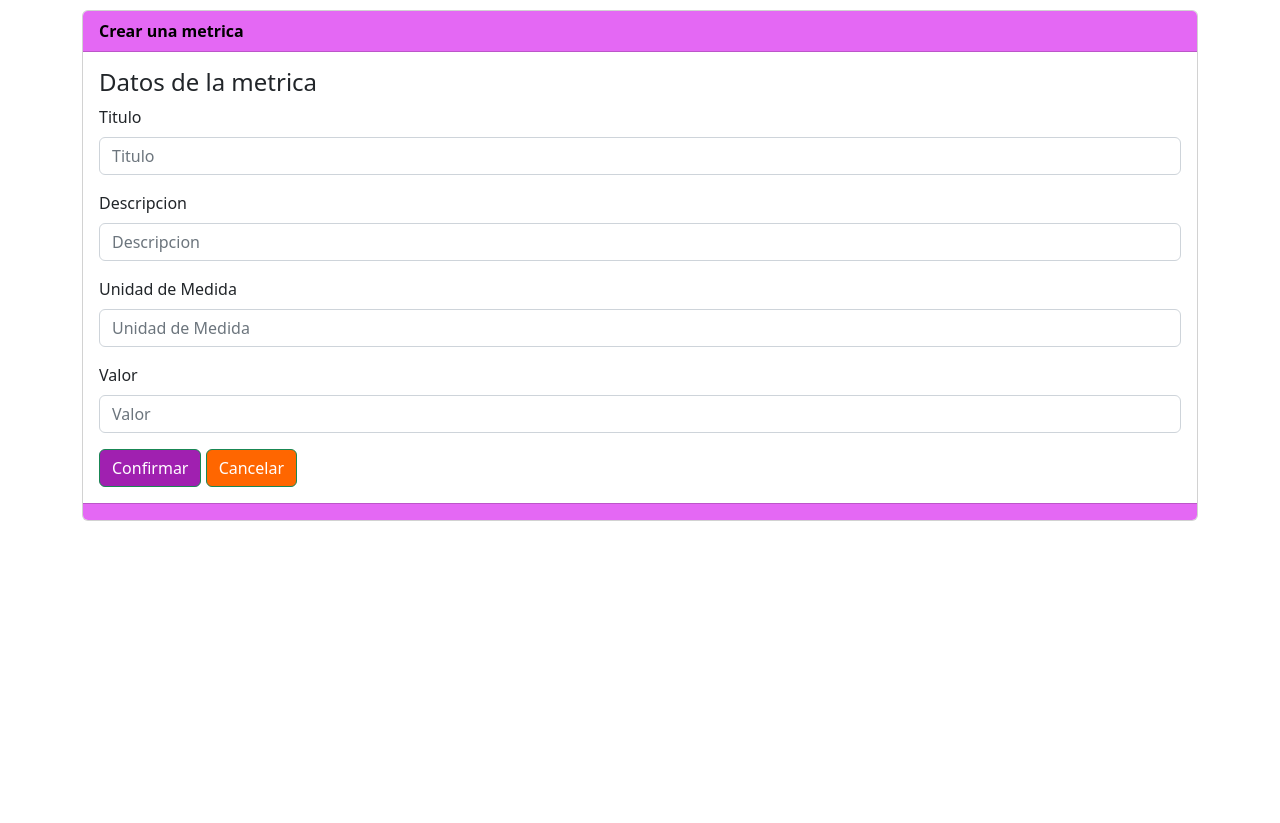
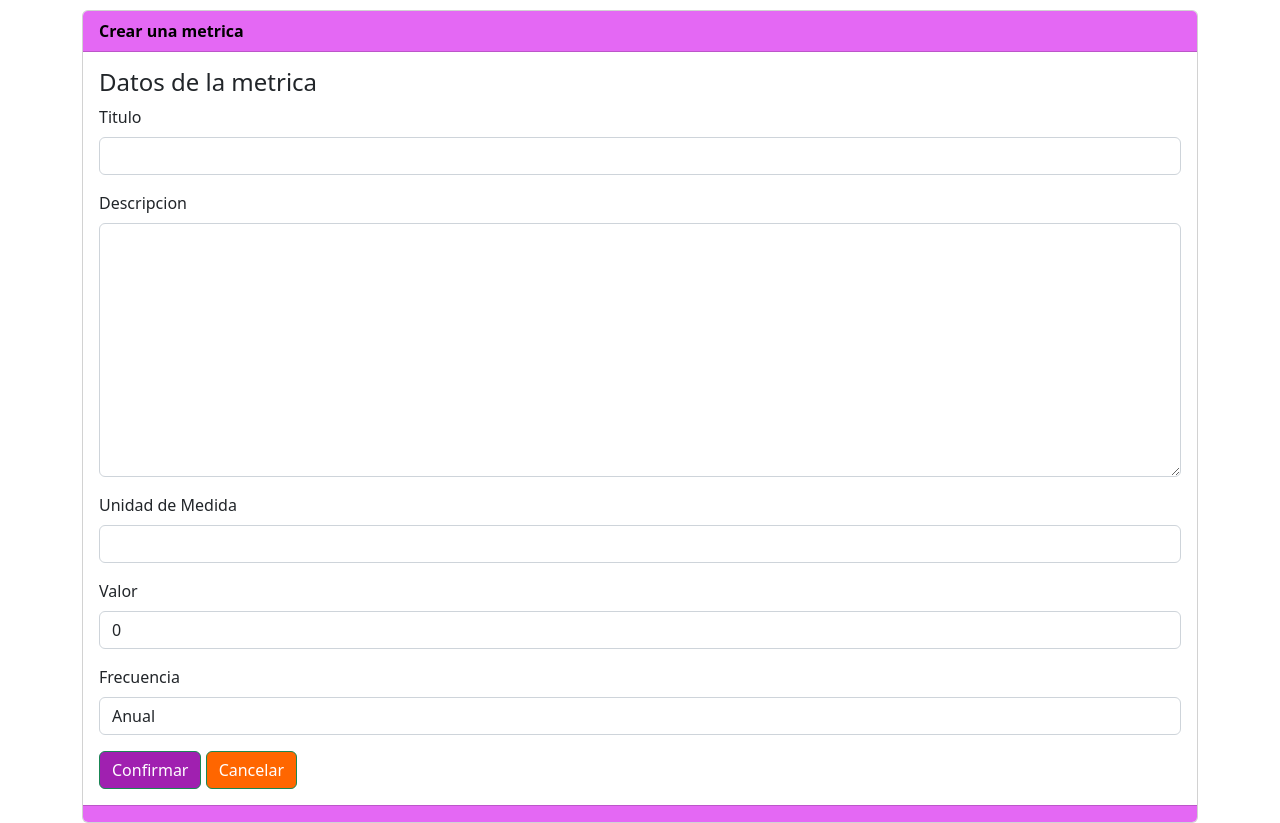
Before and after one commit to SoleGomez23/PF-MIRe, a Django app: page /metricas/crear in a window 1280 px wide. Shown: the part 86-909 px from the top of the page. Before the commit the page ends 607 px from the top, so only its background shows below. Run offline with Django 3.2, Linux system fonts and the light colour scheme; some libraries are stand-ins or nearby versions.

Commit message:
agrego la frecuencia de medicion

```diff
--- a/MIRe2/MIReApp/forms.py
+++ b/MIRe2/MIReApp/forms.py
@@ -6,6 +6,10 @@ class MetricaForm(forms.ModelForm):
         model = Metrica
         fields = '__all__'
 
+    def __init__(self, *args, **kwargs):
+        super().__init__(*args, **kwargs)
+        for i in self.fields:
+            self.fields[i].widget.attrs.update({'class':'form-control'})
 
 class MetricaFormEditar(forms.ModelForm):
     class Meta:
--- a/MIRe2/MIReApp/models.py
+++ b/MIRe2/MIReApp/models.py
@@ -1,7 +1,14 @@
 from django.core.validators import MinValueValidator
 from django.core.validators import RegexValidator
 from django.db import models
-from django.core.validators import RegexValidator
+
+FRECUENCIAS = (
+    ('Bianual','Bianual'),
+    ('Anual', 'Anual'),
+    ('Semestral','Semestral'),
+    ('Mensual','Mensual')
+)
+
 # Create your models here.
 class Metrica(models.Model):
     id = models.AutoField(primary_key=True)
@@ -13,7 +20,7 @@ class Metrica(models.Model):
                                                  message="El nombre no puede contener caracteres especiales.",
                                                  code='invalid_nombre')
                               ])
-    descripcion = models.TextField(verbose_name='Descripcion', null=True)
+    descripcion = models.TextField(max_length=100, verbose_name='Descripcion', null=True)
     unidad_medida = models.CharField(max_length=100,
                                         verbose_name='Unidad de Medida',
                                         unique= True,
@@ -23,9 +30,8 @@ class Metrica(models.Model):
                                                             code='invalid_nombre')
                                         ])
     valor = models.IntegerField(verbose_name='Valor', validators=[MinValueValidator(0, message="El valor no puede ser negativo")], default=0)
+    frecuencia = models.CharField(max_length=10, choices=FRECUENCIAS, default='Anual')
 
     def __str__(self):
         fila = 'Titulo: ' + self.titulo + ' - ' + 'Descripcion: ' + self.descripcion
         return fila
-
-#unidad_medida = models.CharField(max_length=100, verbose_name='Unidad de medida')
--- a/MIRe2/MIReApp/templates/metricas/form.html
+++ b/MIRe2/MIReApp/templates/metricas/form.html
@@ -4,14 +4,7 @@
     <div class="mb-3">
       <label for="" class="form-label">{{ campo.label }}</label>
 
-      <input
-        type="{{ campo.field.widget.input_type }}"
-        class="form-control"
-        name="{{ campo.name }}"
-        id=""
-        aria-describedby="helpId"
-        placeholder="{{ campo.label}}"
-        value="{{ campo.value | default:'' }}">
+      {{ campo }}
 
     </div>
     <div class="col-12 help-text">{{ campo.errors }}</div>
```
